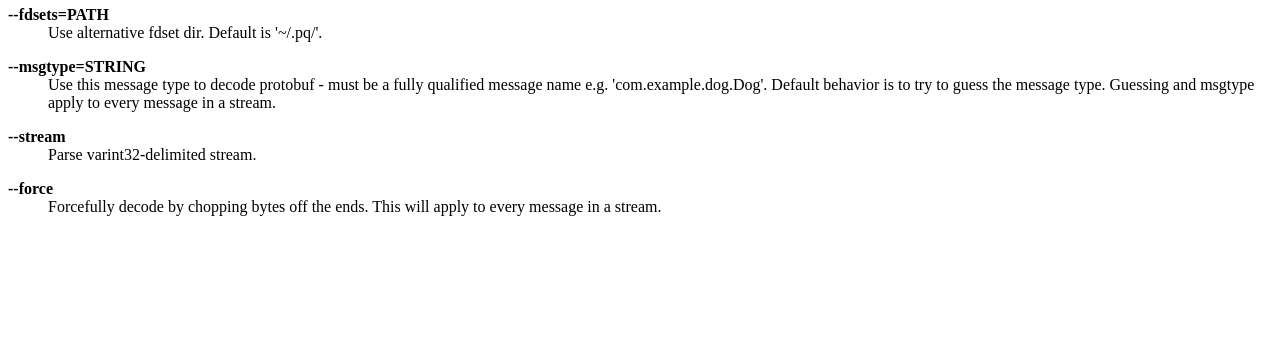
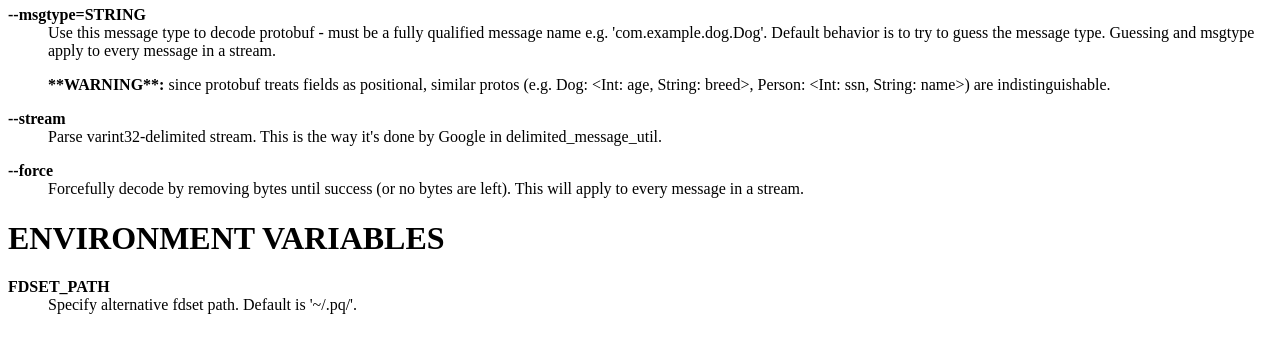
Before and after one commit to sevagh/pq, a plain HTML site: page docs/index.html in a window 1280 px wide. Shown: the part 515-859 px from the top of the page. Before the commit the page ends 800 px from the top, so only its background shows below. Drawn offline with Linux system fonts and the light colour scheme.

Commit message:
Move fdset_path to env_var, improve docs, bump to 0.3.2

```diff
--- a/docs/index.html
+++ b/docs/index.html
@@ -22,8 +22,8 @@
 <h1 class="Sh">NAME</h1>
 pq - jq for protobuf - parse protobuf generically
 <h1 class="Sh">SYNOPSIS</h1>
-<b>pq</b> [ <b>--fdsets=PATH</b>] [ <b>--msgtype=STRING</b>] [ <b>--stream</b>]
-  [ <b>--force</b>] <i>[file]</i>
+<b>pq</b> [ <b>--msgtype=STRING</b>] [ <b>--stream</b>] [ <b>--force</b>]
+  <i>[file]</i>
 <h1 class="Sh">DESCRIPTION</h1>
 <b>pq</b> parses a compiled protobuf message with .fdset files located in
   '~/.pq/'
@@ -36,30 +36,35 @@ pq - jq for protobuf - parse protobuf generically
 </dl>
 <h1 class="Sh">OPTIONS</h1>
 <dl class="Bl-tag">
-  <dt class="It-tag"><b>--fdsets=PATH</b></dt>
-  <dd class="It-tag">
-    <div style="height: 0.00em;">&#160;</div>
-    Use alternative fdset dir. Default is '~/.pq/'.</dd>
-</dl>
-<dl class="Bl-tag">
   <dt class="It-tag"><b>--msgtype=STRING</b></dt>
   <dd class="It-tag">
     <div style="height: 0.00em;">&#160;</div>
     Use this message type to decode protobuf - must be a fully qualified message
       name e.g. 'com.example.dog.Dog'. Default behavior is to try to guess the
-      message type. Guessing and msgtype apply to every message in a
-    stream.</dd>
+      message type. Guessing and msgtype apply to every message in a stream.
+    <div style="height: 1.00em;">&#160;</div>
+    <b>**WARNING**:</b> since protobuf treats fields as positional, similar
+      protos (e.g. Dog: &lt;Int: age, String: breed&gt;, Person: &lt;Int: ssn,
+      String: name&gt;) are indistinguishable.</dd>
 </dl>
 <dl class="Bl-tag">
   <dt class="It-tag"><b>--stream</b></dt>
   <dd class="It-tag">
     <div style="height: 0.00em;">&#160;</div>
-    Parse varint32-delimited stream.</dd>
+    Parse varint32-delimited stream. This is the way it's done by Google in
+      delimited_message_util.</dd>
 </dl>
 <dl class="Bl-tag">
   <dt class="It-tag"><b>--force</b></dt>
-  <dd class="It-tag">Forcefully decode by chopping bytes off the ends. This will
-      apply to every message in a stream.</dd>
+  <dd class="It-tag">Forcefully decode by removing bytes until success (or no
+      bytes are left). This will apply to every message in a stream.</dd>
+</dl>
+<h1 class="Sh">ENVIRONMENT VARIABLES</h1>
+<dl class="Bl-tag">
+  <dt class="It-tag"><b>FDSET_PATH</b></dt>
+  <dd class="It-tag">
+    <div style="height: 0.00em;">&#160;</div>
+    Specify alternative fdset path. Default is '~/.pq/'.</dd>
 </dl>
 </div>
 <table class="foot">
```
Also changed, not shown: 6 other files.
